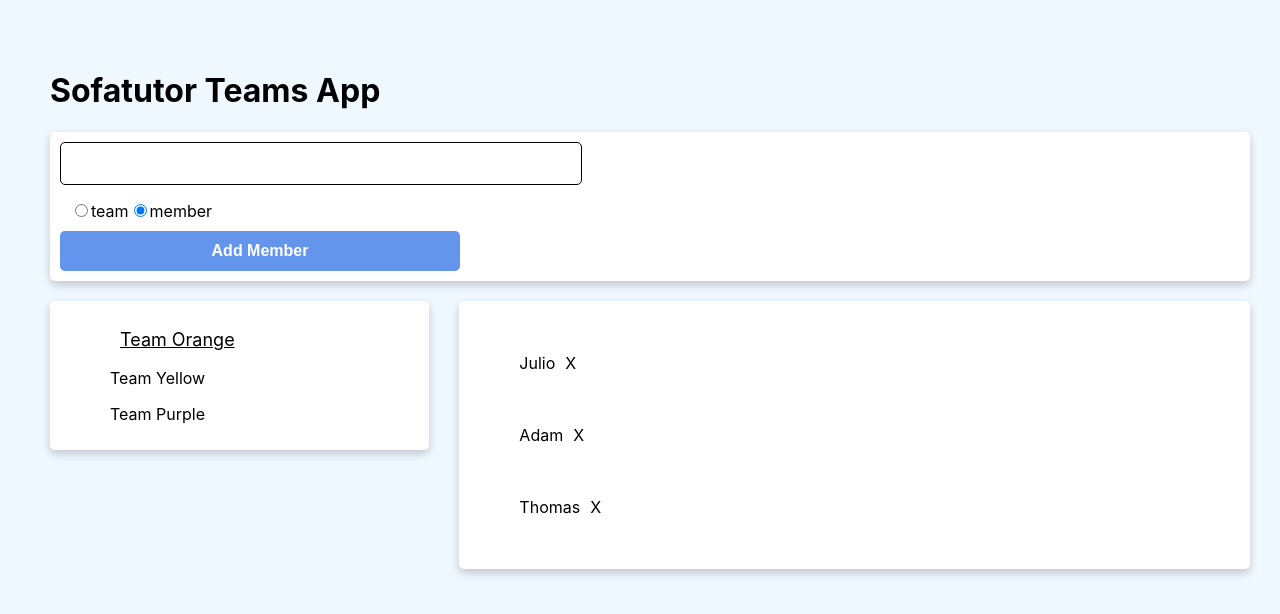
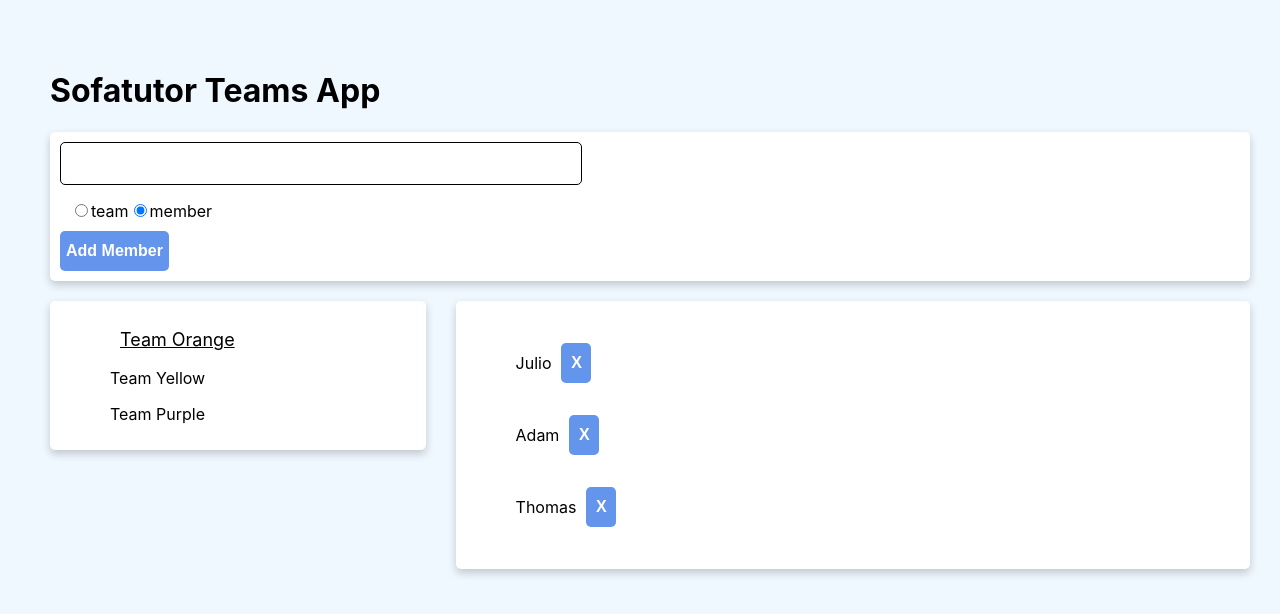
Before and after one commit to jjla26/react-testing-components, a React (Create React App) app: page / in a window 1280 px wide. Shown: the top 614 px of the page. Built offline with nearby package versions, Linux system fonts and the light colour scheme.

Commit message:
add button to removable listitem

```diff
--- a/src/components/RemovableListItem.js
+++ b/src/components/RemovableListItem.js
@@ -1,10 +1,11 @@
 import React from 'react'
+import Button from './Button'
 import ListItem from './ListItem'
 
 const RemovableListItem = ({ onRemoveCallback, children, ...rest }) => {
   return <div style={{ display: 'flex', alignItems: 'center' }}>
     <ListItem {...rest}>{children}</ListItem>
-    <span onClick={() => onRemoveCallback(rest.item)}>X</span>
+    <Button onClick={() => onRemoveCallback(rest.item)} name='X' />
   </div>
 }
 
--- a/src/styles/Button.module.css
+++ b/src/styles/Button.module.css
@@ -1,5 +1,5 @@
 .button {
-  min-width: 400px;
+  min-width: 30px;
   min-height: 40px;
   color: white;
   font-size: medium;
@@ -7,6 +7,7 @@
   background-color: cornflowerblue;
   border: none;
   border-radius: 5px;
+  cursor: pointer;
 }
 
 .button:hover {
```
